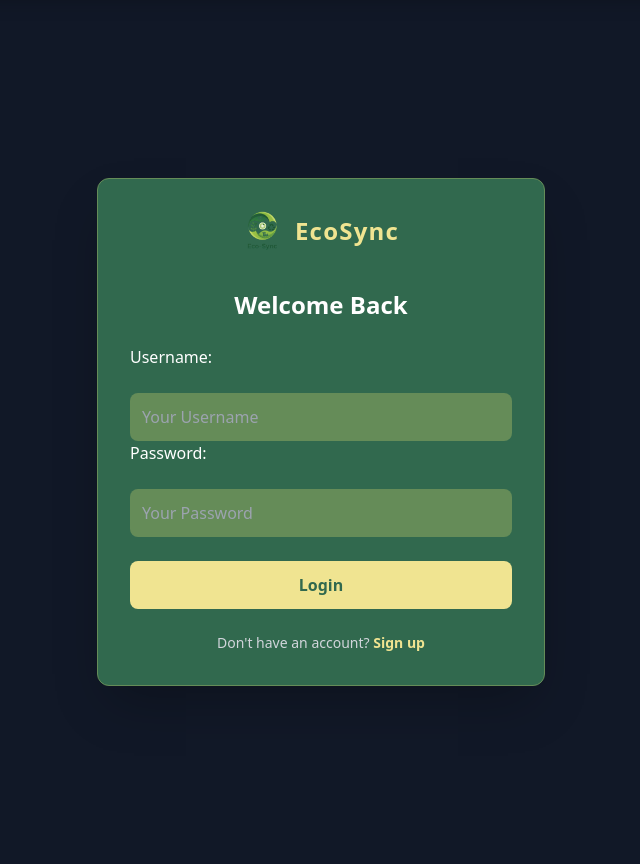
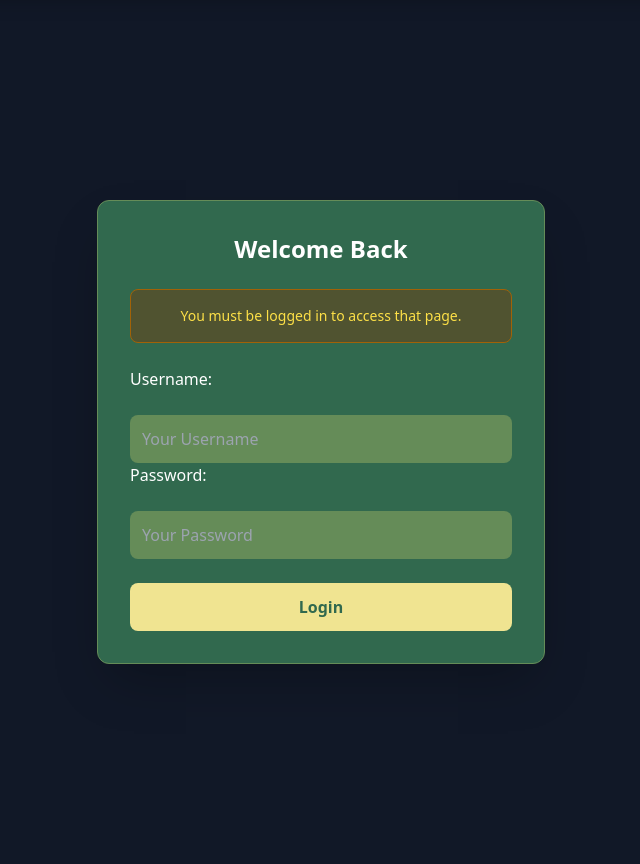
Before and after one commit to Alwin42/Project_100, a Django app: a page that uses Eco-Sync/templates/login.html in a window 1280 px wide. Shown: the part 72-936 px from the top of the page, without its empty margins (319-959 px from the left). Run offline with Django 5.2, Linux system fonts and the light colour scheme; some libraries are stand-ins or nearby versions.

Commit message:
added login notification feature to login when clicking service page

```diff
--- a/Eco-Sync/App/settings.py
+++ b/Eco-Sync/App/settings.py
@@ -98,7 +98,7 @@ AUTH_PASSWORD_VALIDATORS = [
         'NAME': 'django.contrib.auth.password_validation.NumericPasswordValidator',
     },
 ]
-
+LOGIN_URL = 'login'
 
 # Internationalization
 # https://docs.djangoproject.com/en/5.2/topics/i18n/
--- a/Eco-Sync/templates/login.html
+++ b/Eco-Sync/templates/login.html
@@ -5,18 +5,20 @@
 
 {% block content %}
 <div class="relative min-h-screen flex flex-col items-center justify-center p-4 sm:p-6 lg:p-8">
+
     <div class="relative bg-eco-dark-green p-6 sm:p-8 rounded-xl shadow-2xl w-full max-w-md border border-eco-medium-green">
-        <div class="text-center mb-8">
-            <a href="/" class="inline-flex items-center gap-3">
-                <img src="{% static 'images/eco-sync-logo.png' %}" alt="EcoSync Logo" class="h-10 w-10">
-                <h1 class="text-eco-light-yellow text-2xl font-bold tracking-wider">EcoSync</h1>
-            </a>
-        </div>
-
         <h2 class="text-2xl font-bold mb-6 text-center text-white">Welcome Back</h2>
 
+        {% if request.GET.next %}
+        <div class="p-4 mb-6 bg-yellow-900 bg-opacity-50 text-yellow-300 border border-yellow-700 rounded-lg text-center text-sm">
+            You must be logged in to access that page.
+        </div>
+        {% endif %}
+
         <form action="{% url 'login' %}" method="POST" class="space-y-6">
-            {% csrf_token %} {{ form.username.label_tag }}
+            {% csrf_token %}
+
+            {{ form.username.label_tag }}
             {{ form.username }}
             {{ form.username.errors }}
 
@@ -31,11 +33,6 @@
             </div>
         </form>
 
-        <div class="text-center mt-6">
-            <p class="text-sm text-gray-300">
-                Don't have an account? <a href="{% url 'register' %}" class="font-semibold text-eco-light-yellow hover:text-eco-olive">Sign up</a>
-            </p>
         </div>
-    </div>
 </div>
 {% endblock %}
```
Also changed, not shown: Eco-Sync/db.sqlite3.
